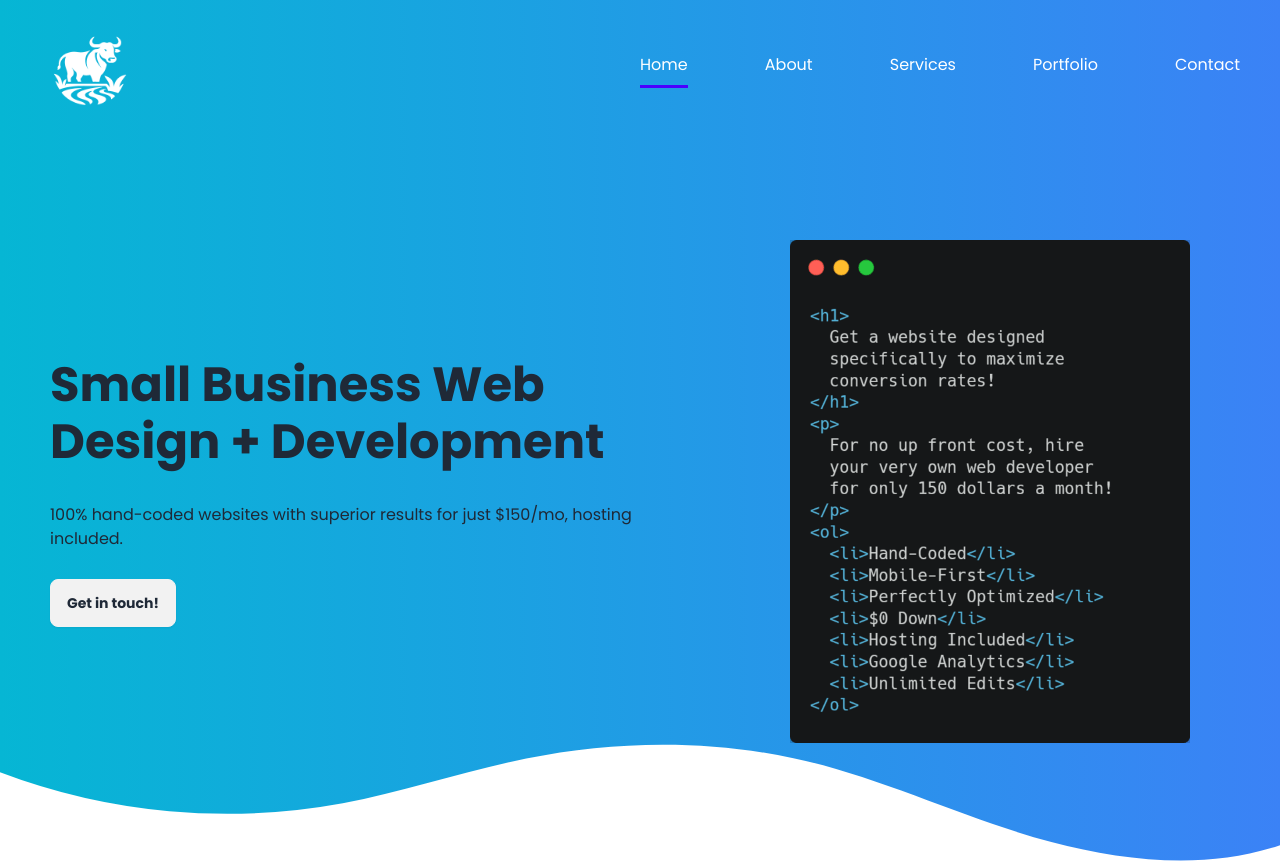
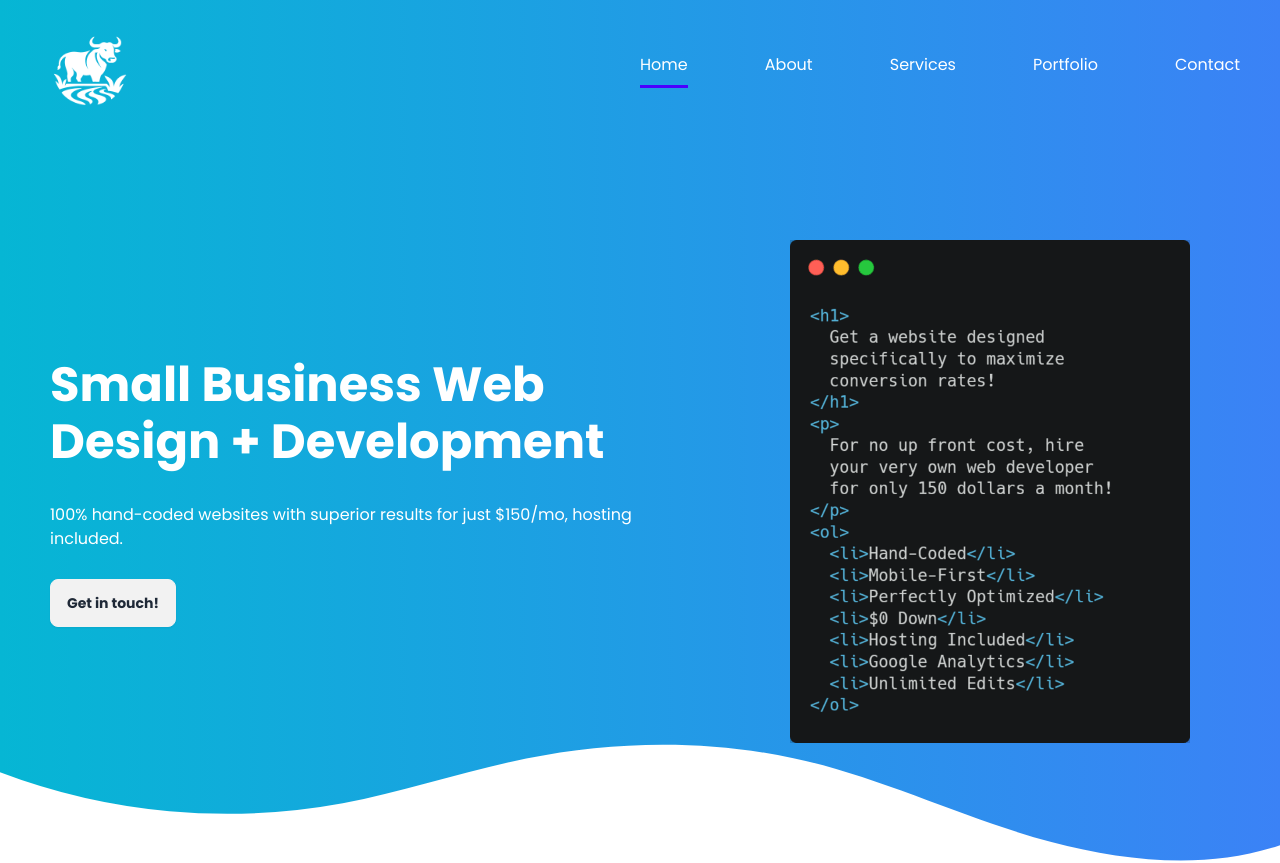
Before and after one commit to Jax-Hax/portfolio, a SvelteKit app: page / in a window 1280 px wide. Shown: the top 863 px of the page. Built offline with nearby package versions, Linux system fonts and the light colour scheme.

Commit message:
made text white

```diff
--- a/src/routes/Hero.svelte
+++ b/src/routes/Hero.svelte
@@ -2,7 +2,7 @@
 	import Picture from '$lib/components/small/Picture.svelte';
 </script>
 
-<div class="bg-gradient-to-r from-cyan-500 to-blue-500 dark:from-blue-700 dark:to-blue-900">
+<div class="bg-gradient-to-r from-cyan-500 to-blue-500 dark:from-blue-700 dark:to-blue-900 text-white">
 	<div class="flex flex-col md:flex-row pt-60 xl:-ml-10 items-center justify-around gap-5 px-10 m-auto">
 		<div class="md:w-1/2">
 			<h1 class="font-bold text-5xl leading-[1.2] mb-8">Small Business Web Design + Development</h1>
```
